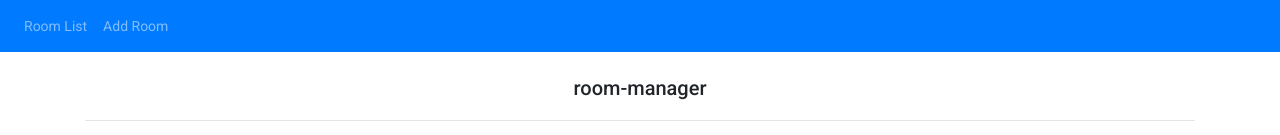
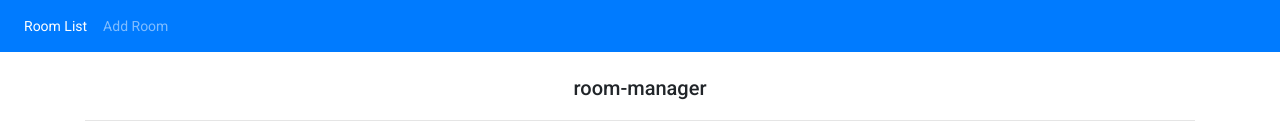
Before and after one commit to renanhz/room-manager-client, an Angular app: page /rooms in a window 1280 px wide. Shown: the top 135 px of the page. Built offline with nearby package versions, Linux system fonts and the light colour scheme; no server answers.

Commit message:
router fix

```diff
--- a/src/app/app.component.html
+++ b/src/app/app.component.html
@@ -2,7 +2,7 @@
   <!-- Links -->
   <ul class="navbar-nav">
     <li class="nav-item">
-        <a routerLink="employees" class="nav-link" routerLinkActive="active">Room List</a>
+        <a routerLink="rooms" class="nav-link" routerLinkActive="active">Room List</a>
     </li>
     <li class="nav-item">
         <a routerLink="add" class="nav-link" routerLinkActive="active">Add Room</a>
```
